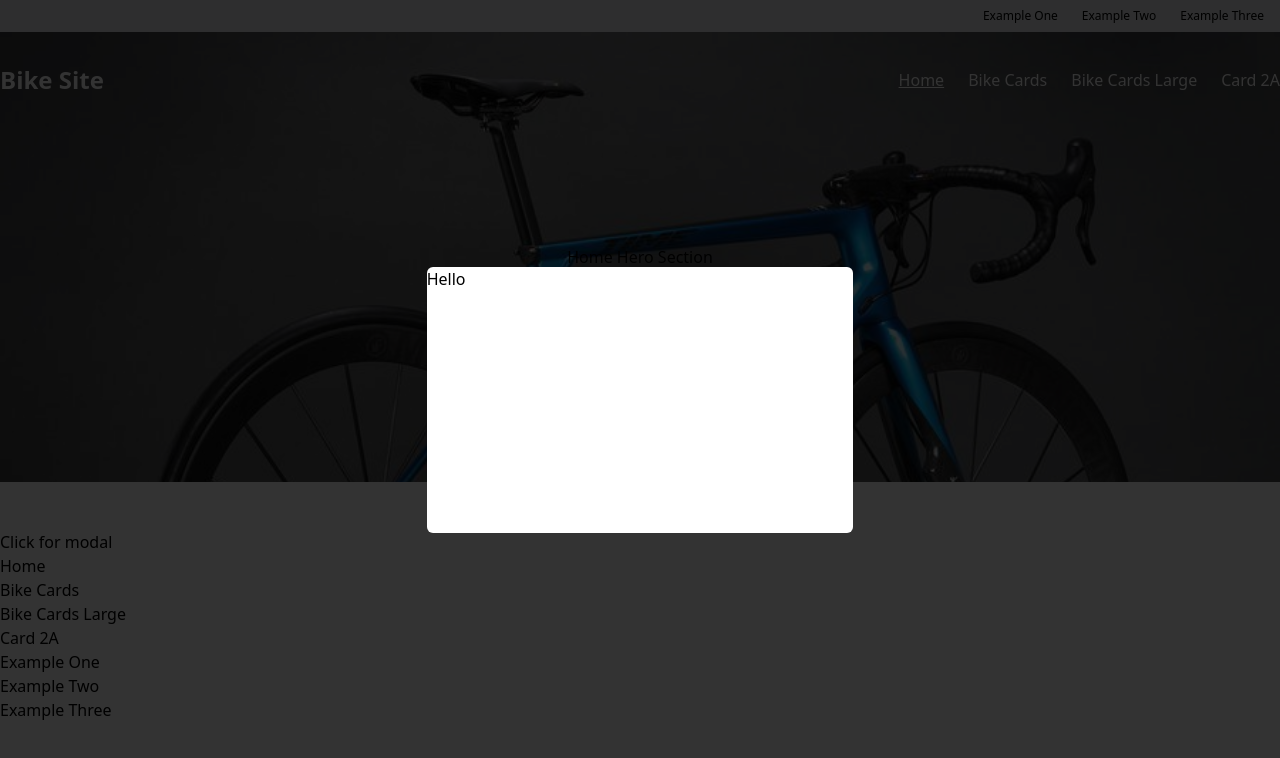
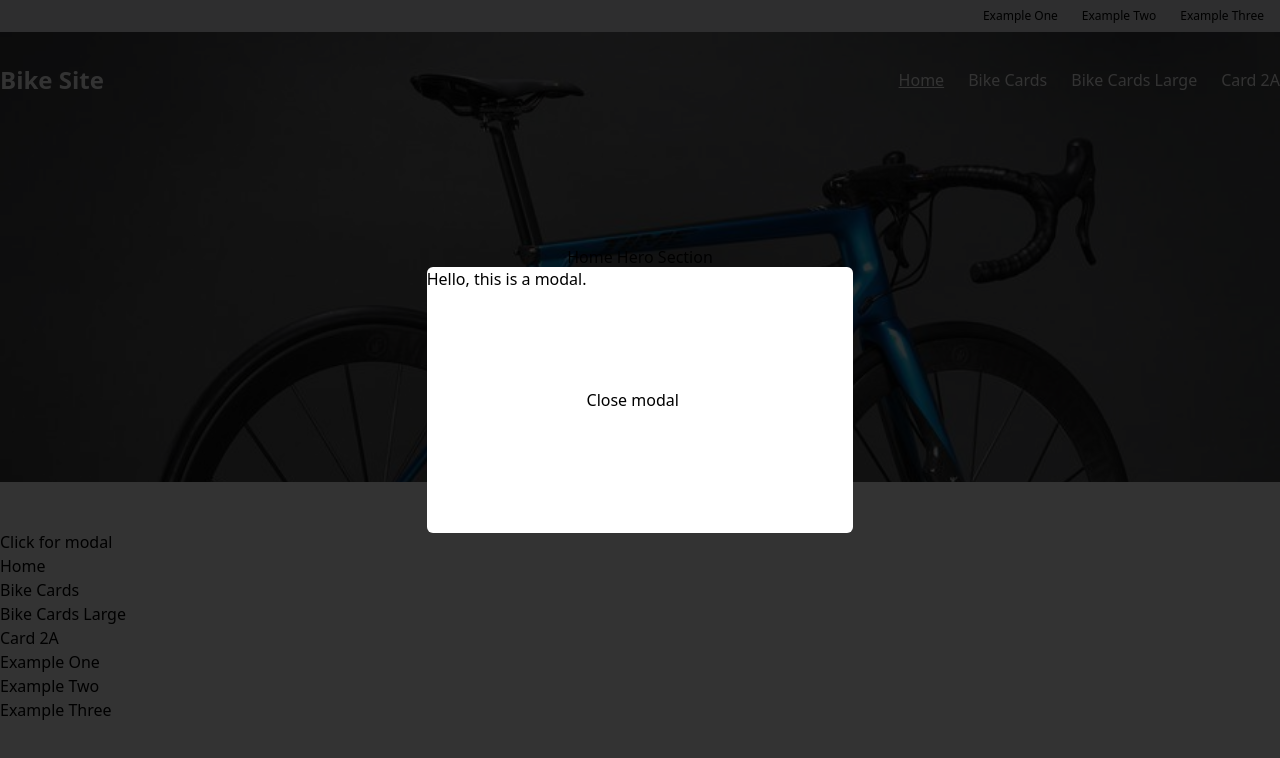
Before and after one commit to mostlyclicks/mostly-component-library, a React (Create React App) app: page / in a window 1280 px wide. Both pictures are taken after a click on the button "Click for modal". Shown: the top 758 px of the page. Built offline with nearby package versions, Linux system fonts and the light colour scheme.

Commit message:
get close modal working

```diff
--- a/src/App.js
+++ b/src/App.js
@@ -22,10 +22,14 @@ function App({props}) {
     setModalOpen(true)
   }
 
+  const handleCloseModal = () => {
+    setModalOpen(false)
+  }
+
 
   return (
     <>
-    {modalOpen ? <Popup /> : ""}
+    {modalOpen ? <Popup closeModal={handleCloseModal} /> : ""}
 
     <TopNav links={topNavLinks} />
     <Layout>
--- a/src/Layout/Popup.js
+++ b/src/Layout/Popup.js
@@ -1,11 +1,13 @@
 import React from 'react'
 
-const Popup = () => {
+const Popup = (props) => {
+
   return (
     <div>
       <div className="flex justify-center absolute z-20 w-screen h-screen">
         <div className="flex bg-white w-1/3 h-1/3 z-200 relative rounded-md self-center">
-          Hello
+          <p>Hello, this is a modal.</p>
+          <button onClick={props.closeModal}>Close modal</button>
         </div>
       </div>
       <div className="bg-black opacity-80 w-screen h-screen z-10 absolute">
```
